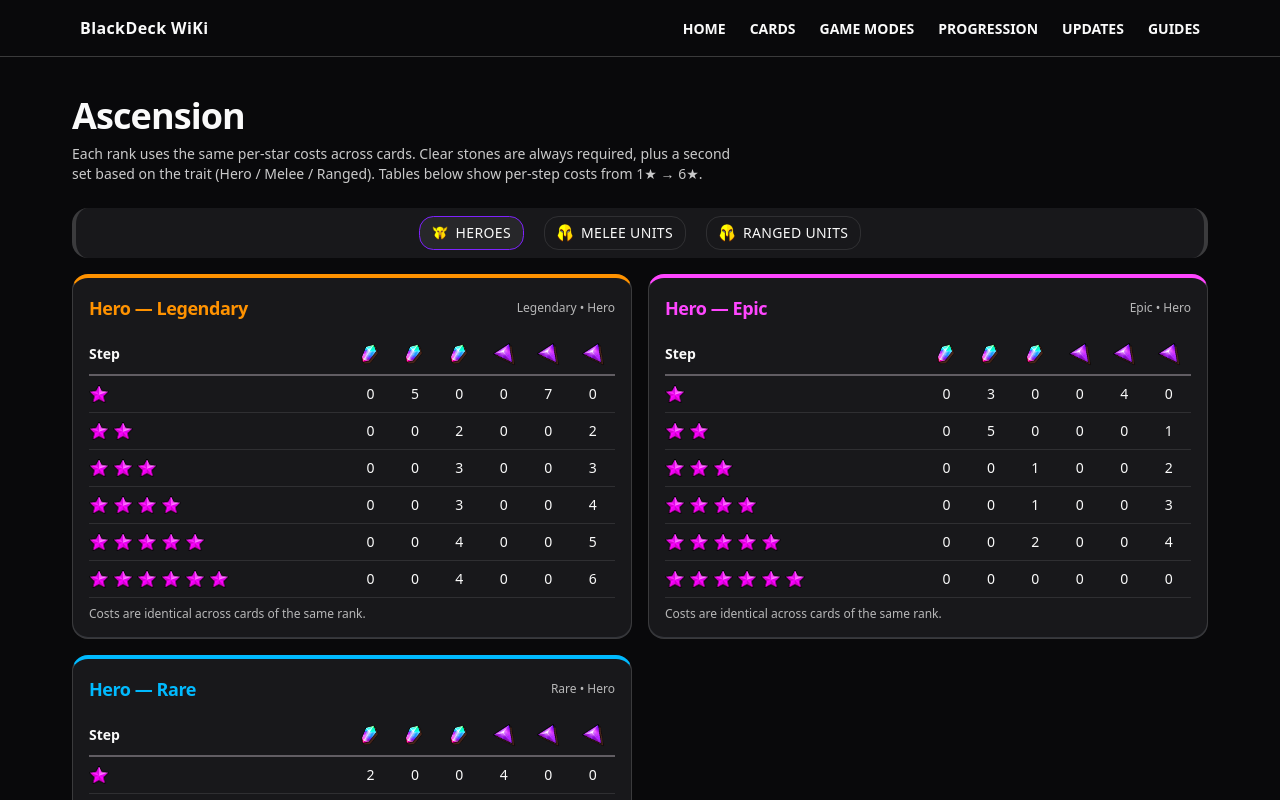
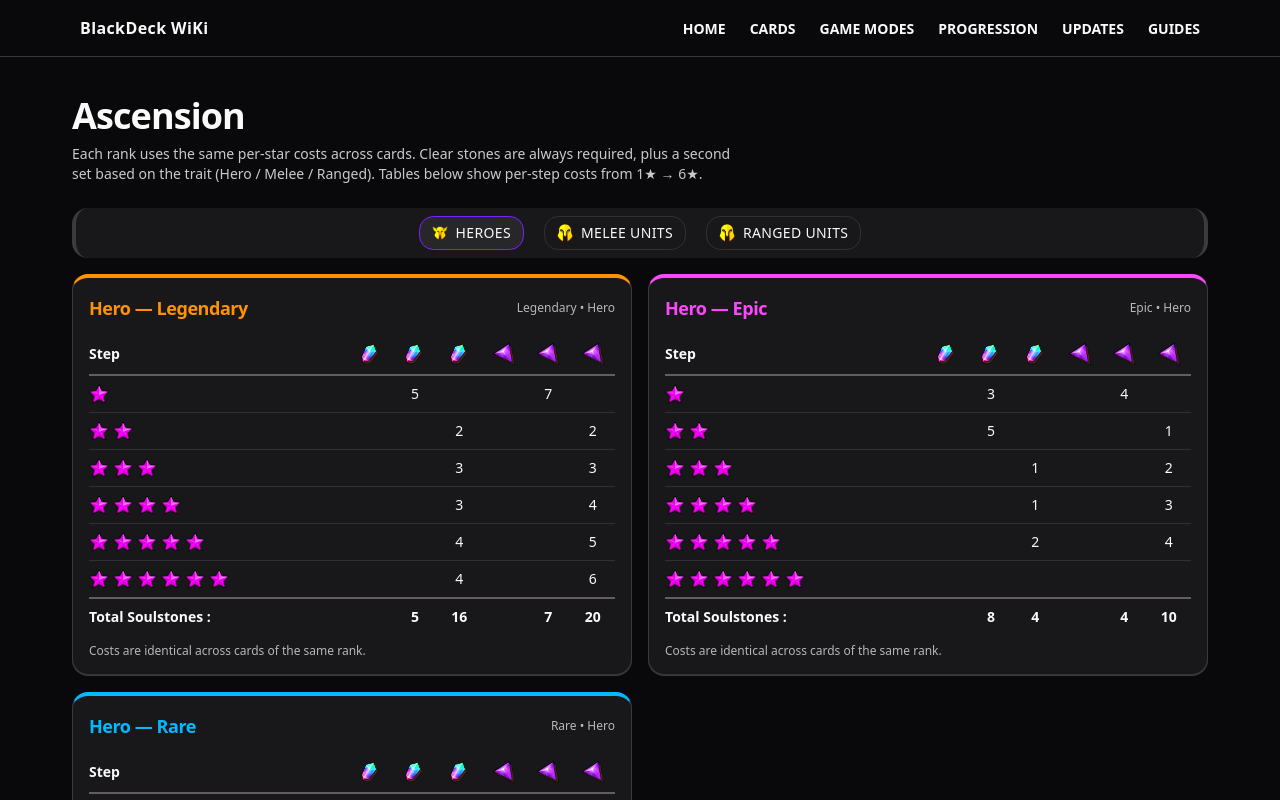
Before and after one commit to shahenwaz/blackdeck_wiki, a Next.js app: page /progression/ascension in a window 1280 px wide. Shown: the top 800 px of the page. Built offline with nearby package versions, Linux system fonts and the light colour scheme.

Commit message:
feat(ascension): add Total soulstones cost row per table (sums each column, hide zeros for all row)

```diff
--- a/components/progression/AscensionTable.tsx
+++ b/components/progression/AscensionTable.tsx
@@ -23,7 +23,7 @@ function HeaderIcon({ src, title }: { src: string; title: string }) {
     <>
       <Image
         src={src}
-        alt="" // decorative; screen reader gets the sr-only label
+        alt=""
         aria-hidden
         width={24}
         height={24}
@@ -63,17 +63,38 @@ export default function AscensionTable({
 }) {
   const data = ASCENSION_COSTS[rank];
 
+  // Steps + totals (hide zeros with fmt) ---
+  const STEPS = [1, 2, 3, 4, 5, 6] as const;
+  const totals = STEPS.reduce(
+    (t, s) => {
+      const step = s as StarStep;
+      const row = data[step];
+      t.clear.lesser += row.clear.lesser;
+      t.clear.greater += row.clear.greater;
+      t.clear.grand += row.clear.grand;
+      t.trait.lesser += row.trait.lesser;
+      t.trait.greater += row.trait.greater;
+      t.trait.grand += row.trait.grand;
+      return t;
+    },
+    {
+      clear: { lesser: 0, greater: 0, grand: 0 },
+      trait: { lesser: 0, greater: 0, grand: 0 },
+    }
+  );
+  const fmt = (n: number) => (n === 0 ? "" : n);
+
   return (
     <div
       className={[
         "rounded-2xl",
-        "border", // normal frame
-        "border-[color:var(--input)]", // frame color
-        "border-t-4", // thicker top
-        "[border-top-color:var(--rank-accent)]", // accent only on top edge
-        "shadow-[inset_0_-1px_0_0_var(--rank-accent-faint)]", // subtle inner top glow
+        "border",
+        "border-[color:var(--input)]",
+        "border-t-4",
+        "[border-top-color:var(--rank-accent)]",
+        "shadow-[inset_0_-1px_0_0_var(--rank-accent-faint)]",
         "p-4 bg-[var(--card)]",
-        RANK_CLASS[rank], // sets --rank-accent from globals
+        RANK_CLASS[rank],
       ].join(" ")}
     >
       <div className="mb-3 flex items-center justify-between">
@@ -134,7 +155,7 @@ export default function AscensionTable({
           </thead>
 
           <tbody>
-            {[1, 2, 3, 4, 5, 6].map((s) => {
+            {STEPS.map((s) => {
               const step = s as StarStep;
               return (
                 <tr key={s} className="border-b border-[color:var(--border)]">
@@ -143,28 +164,57 @@ export default function AscensionTable({
                   </td>
                   {/* Clear */}
                   <td className="py-2 text-center tabular-nums">
-                    {data[step].clear.lesser}
+                    {fmt(data[step].clear.lesser)}
                   </td>
                   <td className="py-2 text-center tabular-nums">
-                    {data[step].clear.greater}
+                    {fmt(data[step].clear.greater)}
                   </td>
                   <td className="py-2 text-center tabular-nums">
-                    {data[step].clear.grand}
+                    {fmt(data[step].clear.grand)}
                   </td>
                   {/* Trait */}
                   <td className="py-2 text-center tabular-nums">
-                    {data[step].trait.lesser}
+                    {fmt(data[step].trait.lesser)}
                   </td>
                   <td className="py-2 text-center tabular-nums">
-                    {data[step].trait.greater}
+                    {fmt(data[step].trait.greater)}
                   </td>
                   <td className="py-2 text-center tabular-nums">
-                    {data[step].trait.grand}
+                    {fmt(data[step].trait.grand)}
                   </td>
                 </tr>
               );
             })}
           </tbody>
+
+          {/* --- Totals row --- */}
+          <tfoot>
+            <tr className="border-t-2 [border-top-color:var(--rank-accent-weak)]">
+              <th className="py-2 text-left font-semibold">
+                Total Soulstones :
+              </th>
+              {/* Clear */}
+              <td className="py-2 text-center font-semibold tabular-nums">
+                {fmt(totals.clear.lesser)}
+              </td>
+              <td className="py-2 text-center font-semibold tabular-nums">
+                {fmt(totals.clear.greater)}
+              </td>
+              <td className="py-2 text-center font-semibold tabular-nums">
+                {fmt(totals.clear.grand)}
+              </td>
+              {/* Trait */}
+              <td className="py-2 text-center font-semibold tabular-nums">
+                {fmt(totals.trait.lesser)}
+              </td>
+              <td className="py-2 text-center font-semibold tabular-nums">
+                {fmt(totals.trait.greater)}
+              </td>
+              <td className="py-2 text-center font-semibold tabular-nums">
+                {fmt(totals.trait.grand)}
+              </td>
+            </tr>
+          </tfoot>
         </table>
       </div>
 
```
